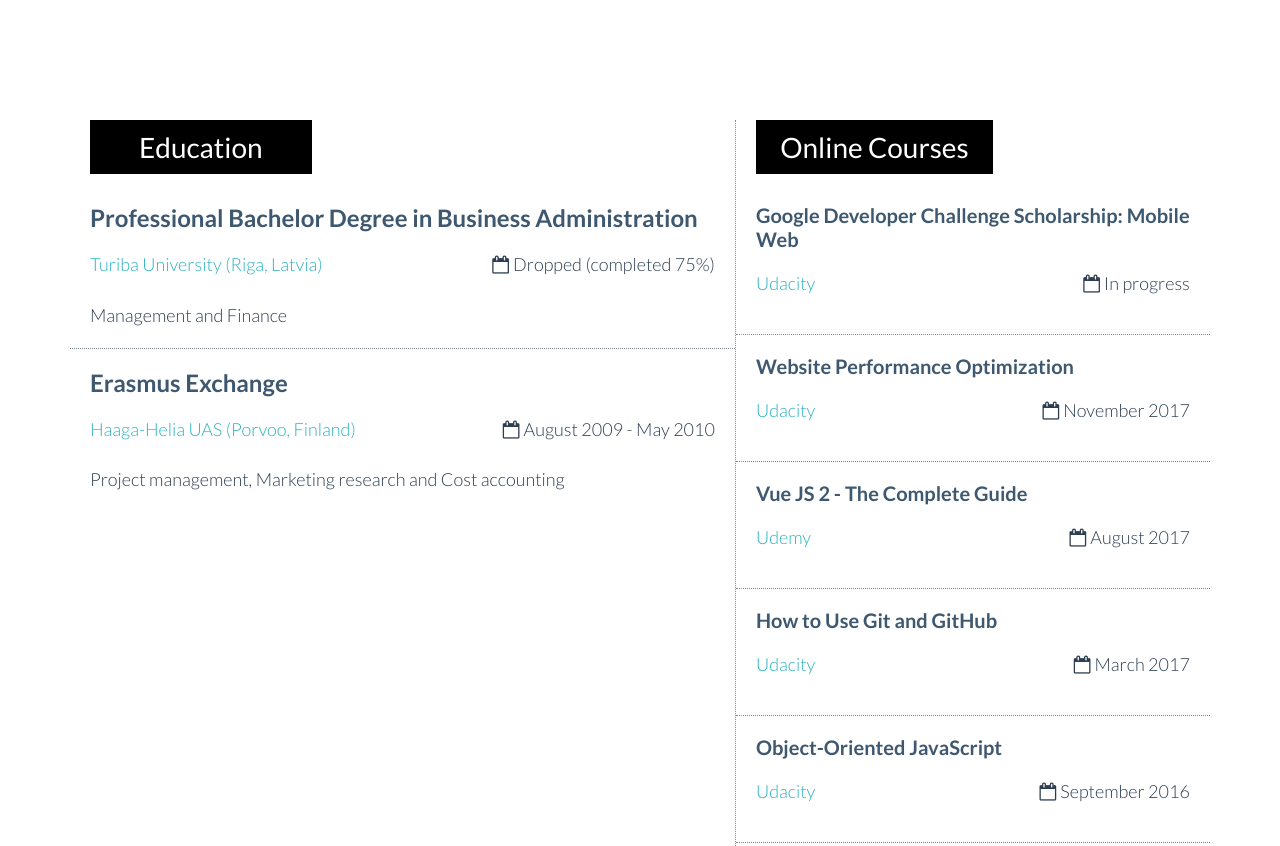
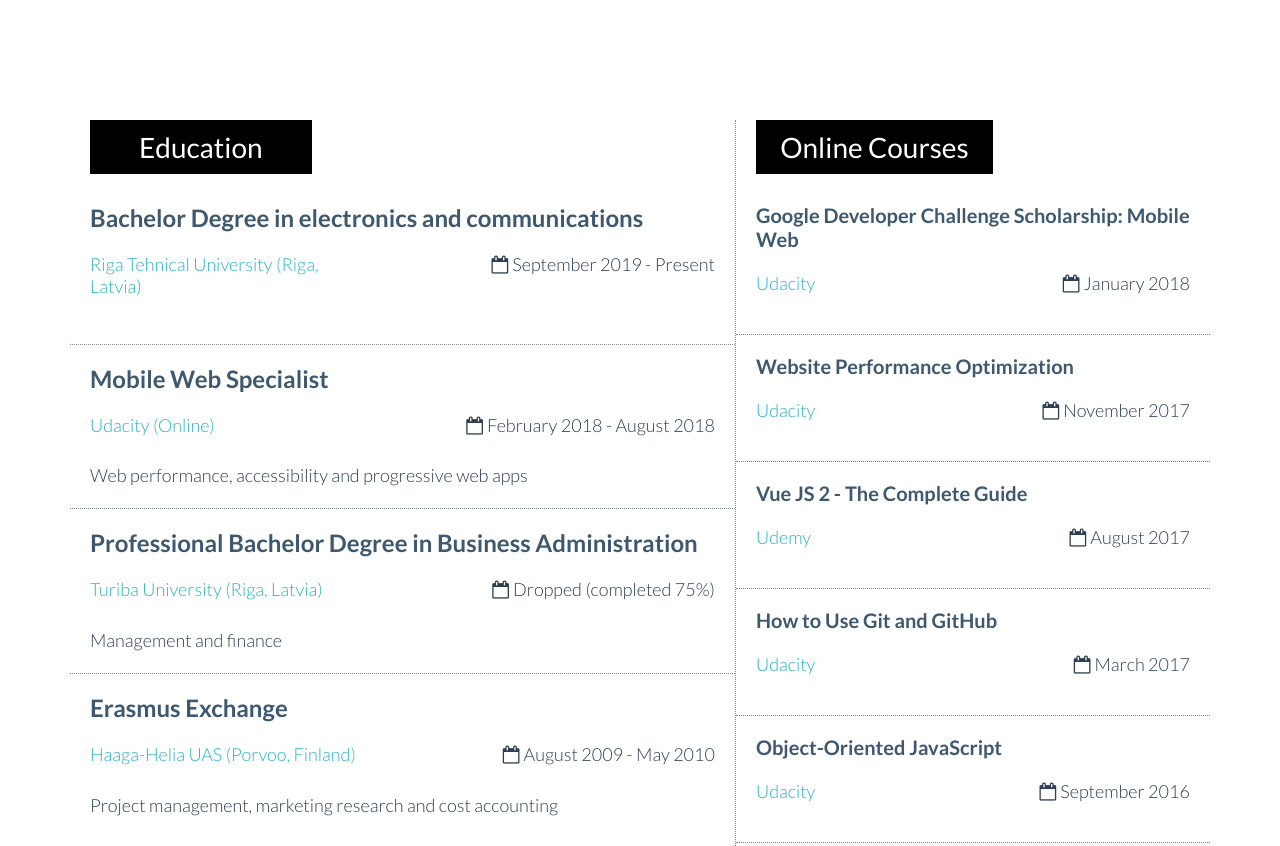
Before and after one commit to taseo/taseo.github.io, a plain HTML site: page index.html in a window 1280 px wide. Shown: the part 1180-2026 px from the top of the page. Drawn offline with nearby package versions, Linux system fonts and the light colour scheme; some packages are replaced by stand-ins of ours.

Commit message:
refactor: update information, cleanup

```diff
--- a/css/resume-page.css
+++ b/css/resume-page.css
@@ -433,7 +433,7 @@
 
 .skills-technical td:first-child {
     font-size: 0.9em;
-    width: 120px;
+    width: 160px;
     border: none;
 }
 
--- a/index.html
+++ b/index.html
@@ -86,7 +86,6 @@
                       <th class="table-header-rotate"><div><span>Novice</span></div></th>
                       <th class="table-header-rotate"><div><span>Intermediate</span></div></th>
                       <th class="table-header-rotate"><div><span>Advanced</span></div></th>
-                      <th class="table-header-rotate"><div><span>Ninja</span></div></th>
                     </tr>
                   </thead>
                   <tbody id="technical-skills" class="skills-tech-box"></tbody>
--- a/js/resume-builder.js
+++ b/js/resume-builder.js
@@ -76,10 +76,10 @@
       domain: '.com'
     },
     introduction: [
-      '<p>I&apos;m web developer, introvert (INTJ), runner and minimalist.</p>',
-      '<p>I&apos;m fasccinated with <a href="https://www.flickr.com/photos/artturi" target="_blank">photography</a>, self-improvement and DIY electronics.</p>',
-      '<p>I speak three languages; English, Russian and Latvian.</p>',
-      '<p>My favorite novel is <a lang="ja" href="https://en.wikipedia.org/wiki/Norwegian_Wood_%28novel%29" target="_blank">ノルウェイの森.</a></p>'
+      '<p>I&apos;m web developer, introvert (INTJ), runner and minimalist</p>',
+      '<p>I&apos;m fascinated with <a href="https://www.flickr.com/photos/artturi" target="_blank">photography</a>, self-improvement and electronics</p>',
+      '<p>I speak three languages; English, Russian and Latvian</p>',
+      '<p>My favorite novel is <a lang="ja" href="https://en.wikipedia.org/wiki/Norwegian_Wood_%28novel%29" target="_blank">ノルウェイの森</a></p>'
     ]
   },
 
@@ -87,11 +87,27 @@
 
     eduInstitutions: [
       {
+        name: 'Riga Tehnical University',
+        location: 'Riga, Latvia',
+        degree: 'Bachelor Degree in electronics and communications',
+        timeFrame: 'September 2019 - Present',
+        major: [''],
+        url: 'https://www.rtu.lv/en'
+      },
+      {
+        name: 'Udacity',
+        location: 'Online',
+        degree: 'Mobile Web Specialist',
+        timeFrame: 'February 2018 - August 2018',
+        major: ['Web performance', 'accessibility', 'progressive web apps'],
+        url: 'https://graduation.udacity.com/confirm/NJ9MHJVT'
+      },
+      {
         name: 'Turiba University',
         location: 'Riga, Latvia',
         degree: 'Professional Bachelor Degree in Business Administration',
         timeFrame: 'Dropped (completed 75%)',
-        major: ['Management', 'Finance'],
+        major: ['Management', 'finance'],
         url: 'https://www.turiba.lv/en/'
       },
       {
@@ -99,7 +115,7 @@
         location: 'Porvoo, Finland',
         degree: 'Erasmus Exchange',
         timeFrame: 'August 2009 - May 2010',
-        major: ['Project management', 'Marketing research', 'Cost accounting'],
+        major: ['Project management', 'marketing research', 'cost accounting'],
         url: 'https://www.haaga-helia.fi/en'
       }
     ],
@@ -108,7 +124,7 @@
       {
         provider: 'Udacity',
         course: 'Google Developer Challenge Scholarship: Mobile Web',
-        timeFrame: 'In progress',
+        timeFrame: 'January 2018',
         url: 'https://www.udacity.com'
       },
       {
@@ -178,6 +194,31 @@
 
     technical: [
       {
+        tech: 'Javascript',
+        skillLevel: 3,
+        color: 'skill-dot-green'
+      },
+      {
+        tech: 'Typescript',
+        skillLevel: 3,
+        color: 'skill-dot-green'
+      },
+      {
+        tech: 'Python',
+        skillLevel: 2,
+        color: 'skill-dot-green'
+      },
+      {
+        tech: 'C',
+        skillLevel: 1,
+        color: 'skill-dot-green'
+      },
+      {
+        tech: 'Bash',
+        skillLevel: 1,
+        color: 'skill-dot-green'
+      },
+      {
         tech: 'HTML',
         skillLevel: 3,
         color: 'skill-dot-orange'
@@ -185,57 +226,37 @@
       {
         tech: 'CSS',
         skillLevel: 3,
-        color: 'skill-dot-orange'
+        color: 'skill-dot-orange',
       },
       {
-        tech: 'SCSS',
+        tech: 'SCSS / LESS',
         skillLevel: 3,
-        color: 'skill-dot-orange'
+        color: 'skill-dot-orange',
       },
       {
-        tech: 'Javascript',
+        tech: 'Angular',
         skillLevel: 3,
-        color: 'skill-dot-green'
+        color: 'skill-dot-asbestos'
       },
       {
-        tech: 'jQuery',
-        skillLevel: 3,
-        color: 'skill-dot-green'
+        tech: 'Webpack',
+        skillLevel: 2,
+        color: 'skill-dot-asbestos'
       },
       {
-        tech: 'Gulp',
-        skillLevel: 1,
-        color: 'skill-dot-green'
-      },
-      {
-        tech: 'Vuejs',
-        skillLevel: 1,
-        color: 'skill-dot-green',
-      },
-      {
-        tech: 'Golang',
-        skillLevel: 1,
-        color: 'skill-dot-green',
-      },
-      {
-        tech: 'Command Line',
+        tech: 'Karma / Jasmine',
         skillLevel: 2,
         color: 'skill-dot-asbestos'
       },
       {
         tech: 'GIT',
         skillLevel: 2,
-        color: 'skill-dot-asbestos'
-      },
-      {
-        tech: 'Excel',
-        skillLevel: 4,
         color: 'skill-dot-blue'
       },
       {
-        tech: 'Arduino',
+        tech: 'Linux',
         skillLevel: 2,
-        color: 'skill-dot-wisteria'
+        color: 'skill-dot-blue'
       }
     ],
 
@@ -300,45 +321,24 @@
   employmentHistory: [
     {
       position: 'Front-End Developer',
-      employer: 'Dyninno',
-      url: 'https://dyninno.com/',
-      timeFrame: 'August 2016 &ndash; Currently',
-      desciption: 'I build responsive web applications, develop internal JavaScript libraries, maintain and re-factor legacy code'
+      employer: 'Visma',
+      url: 'https://www.visma.com',
+      timeFrame: 'February 2018 &ndash; Present',
+      desciption: 'Senior developer, building responsive and accessible web applications'
     },
     {
-      position: 'Client Service Executive',
-      employer: 'The Nielsen Company',
-      url: 'https://www.nielsen.com',
-      timeFrame: 'July 2015 &ndash; June 2016',
-      desciption: 'Built relations with existing clients, grew new sales through upselling and analysed retail sales data to look for new opportunities and support business needs'
+      position: 'Front-End Developer',
+      employer: 'Dynatech',
+      url: 'https://dynatech.lv',
+      timeFrame: 'August 2016 &ndash; January 2018',
+      desciption: 'Maintained several projects for on-line travel agency, assisted team lead with managing team’s workload'
     },
     {
-      position: 'Report Centre Liaison',
-      employer: 'The Nielsen Company',
+      position: 'Client Service / Report Center Executive',
+      employer: 'Nielsen Latvia',
       url: 'https://www.nielsen.com',
-      timeFrame: 'June 2014 &ndash; June 2015',
-      desciption: 'Handled report preparation for clients across Baltic countries, provided software training, solved technical issues and supported local client service team'
-    },
-    {
-      position: 'Junior Retail Service Executive (temporary position)',
-      employer: 'The Nielsen Company',
-      url: 'https://www.nielsen.com',
-      timeFrame: 'January 2014 &ndash; May 2014',
-      desciption: 'Implemented standardized data reporting solution for several retail clients in Latvia'
-    },
-    {
-      position: 'Non&ndash;Food Category Manager\'s Assistant',
-      employer: 'Maxima',
-      url: 'https://www.maxima.lv',
-      timeFrame: 'April 2013 &ndash; August 2013',
-      desciption: 'Worked with suppliers, implemented sales promotions, prepared documentation and planograms'
-    },
-    {
-      position: 'Board Member',
-      employer: 'AIESEC Latvia',
-      url: 'http://aiesec.lv/',
-      timeFrame: 'April 2011 &ndash; December 2011',
-      desciption: 'Led sales team and coordinated incoming exchange program in Latvia'
+      timeFrame: 'January 2014 &ndash; June 2016',
+      desciption: 'Managed relations with several large, international companies in Baltic market and handled report preparation'
     }
   ],
 
@@ -471,7 +471,7 @@
     textFooter: [
       {
         text: 'Made with love in Riga',
-        lastUpdate: 'November 27, 2017'
+        lastUpdate: 'August 12, 2019'
       }
     ]
   }
```
